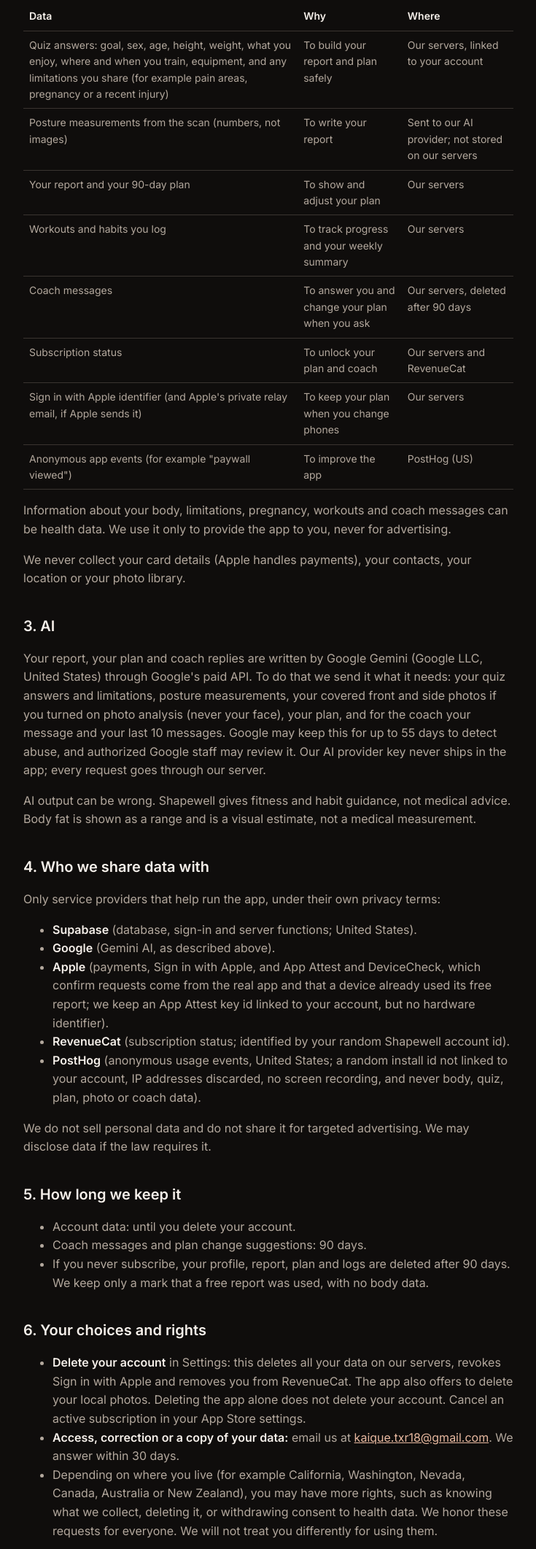
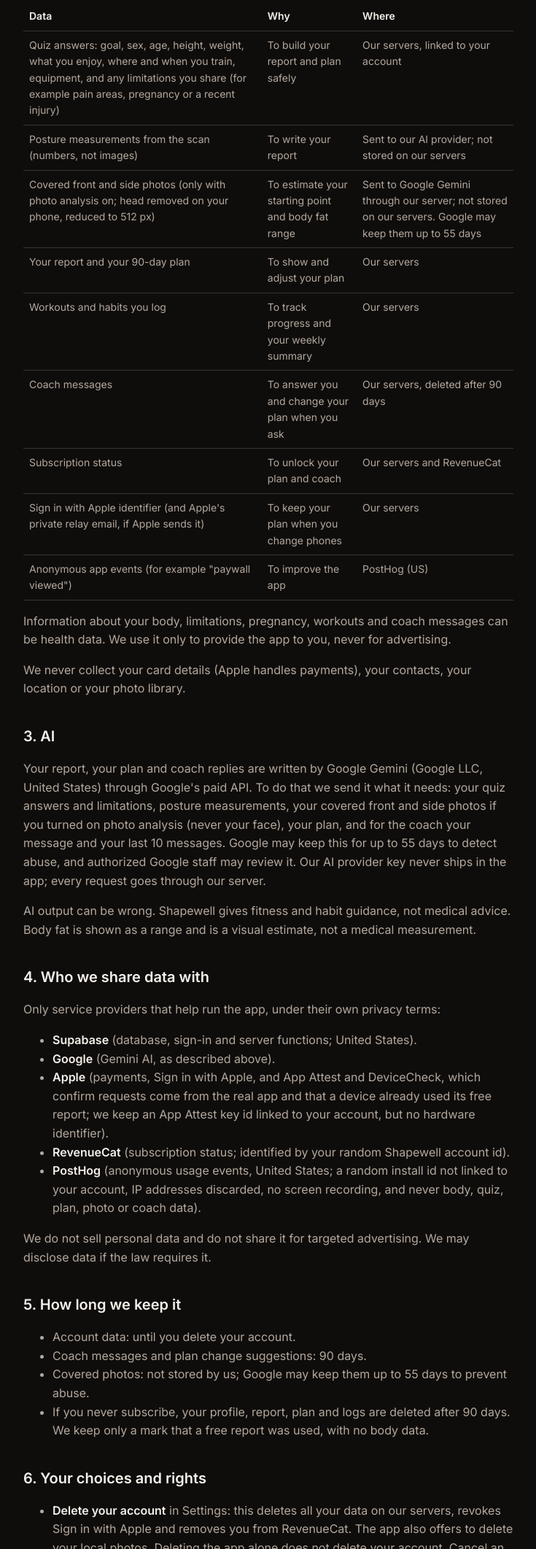
Before and after one commit to kaiquettxr/shapewell, a plain HTML site: page privacy.html in a window 1280 px wide. Shown: the part 1335-3458 px from the top of the page at 73% size, without its empty margins (272-1007 px from the left). Drawn offline with Linux system fonts and the light colour scheme.

Commit message:
Privacy: list covered photos in the data table and retention
Co-Authored-By: Claude Opus 5.5 <noreply@anthropic.com>

```diff
--- a/privacy.html
+++ b/privacy.html
@@ -42,6 +42,7 @@
   <tr><th>Data</th><th>Why</th><th>Where</th></tr>
   <tr><td>Quiz answers: goal, sex, age, height, weight, what you enjoy, where and when you train, equipment, and any limitations you share (for example pain areas, pregnancy or a recent injury)</td><td>To build your report and plan safely</td><td>Our servers, linked to your account</td></tr>
   <tr><td>Posture measurements from the scan (numbers, not images)</td><td>To write your report</td><td>Sent to our AI provider; not stored on our servers</td></tr>
+  <tr><td>Covered front and side photos (only with photo analysis on; head removed on your phone, reduced to 512 px)</td><td>To estimate your starting point and body fat range</td><td>Sent to Google Gemini through our server; not stored on our servers. Google may keep them up to 55 days</td></tr>
   <tr><td>Your report and your 90-day plan</td><td>To show and adjust your plan</td><td>Our servers</td></tr>
   <tr><td>Workouts and habits you log</td><td>To track progress and your weekly summary</td><td>Our servers</td></tr>
   <tr><td>Coach messages</td><td>To answer you and change your plan when you ask</td><td>Our servers, deleted after 90 days</td></tr>
@@ -71,6 +72,7 @@
 <ul>
   <li>Account data: until you delete your account.</li>
   <li>Coach messages and plan change suggestions: 90 days.</li>
+  <li>Covered photos: not stored by us; Google may keep them up to 55 days to prevent abuse.</li>
   <li>If you never subscribe, your profile, report, plan and logs are deleted after 90 days. We keep only a mark that a free report was used, with no body data.</li>
   </ul>
 
```
